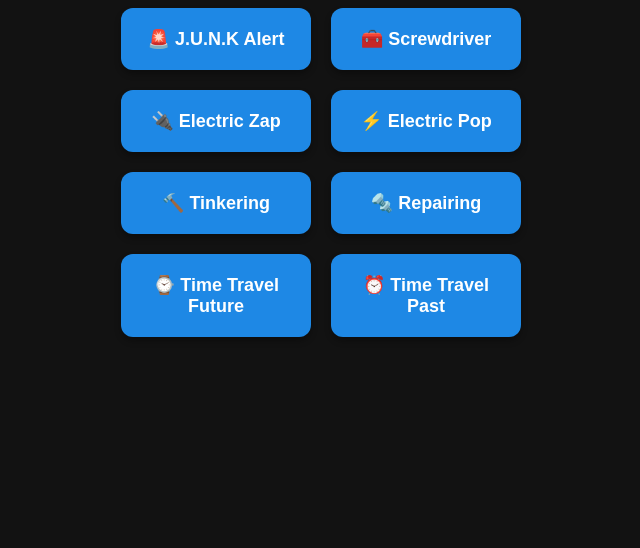
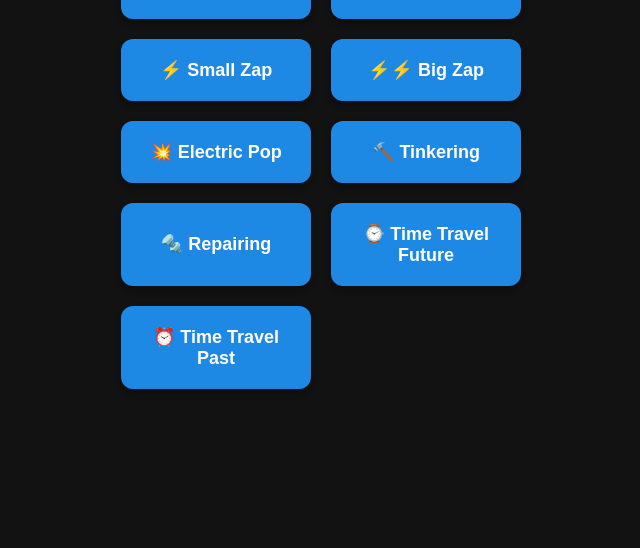
Before and after one commit to mswhisenhunt/vbs-soundboard, a plain HTML site: page index.html in a window 1280 px wide. Shown: the part 292-840 px from the top of the page, without its empty margins (319-959 px from the left). Drawn offline with Linux system fonts and the light colour scheme.

Commit message:
Update index.html

```diff
--- a/index.html
+++ b/index.html
@@ -54,8 +54,9 @@
         <!-- Replace YOUR_FILE_ID_X with your actual Google Drive file IDs -->
         <button class="sound-btn" onclick="playSound('junk-alert.mp3')">🚨 J.U.N.K Alert</button>
         <button class="sound-btn" onclick="playSound('screwdriver.mp3')">🧰 Screwdriver</button>
-        <button class="sound-btn" onclick="playSound('electric-zap.mp3')">🔌 Electric Zap</button>
-        <button class="sound-btn" onclick="playSound('electric-pop.mp3')">⚡ Electric Pop</button>
+         <button class="sound-btn" onclick="playSound('zap.mp3')">⚡ Small Zap</button>
+        <button class="sound-btn" onclick="playSound('electric-zap.mp3')">⚡⚡ Big Zap</button>
+        <button class="sound-btn" onclick="playSound('electric-pop.mp3')">💥 Electric Pop</button>
         <button class="sound-btn" onclick="playSound('robot-tinkering.mp3')">🔨 Tinkering</button>
         <button class="sound-btn" onclick="playSound('tinker-tapper.mp3')">🔩 Repairing</button>
         <button class="sound-btn" onclick="playSound('time-travel-future.mp3')">⌚ Time Travel Future</button>
```
